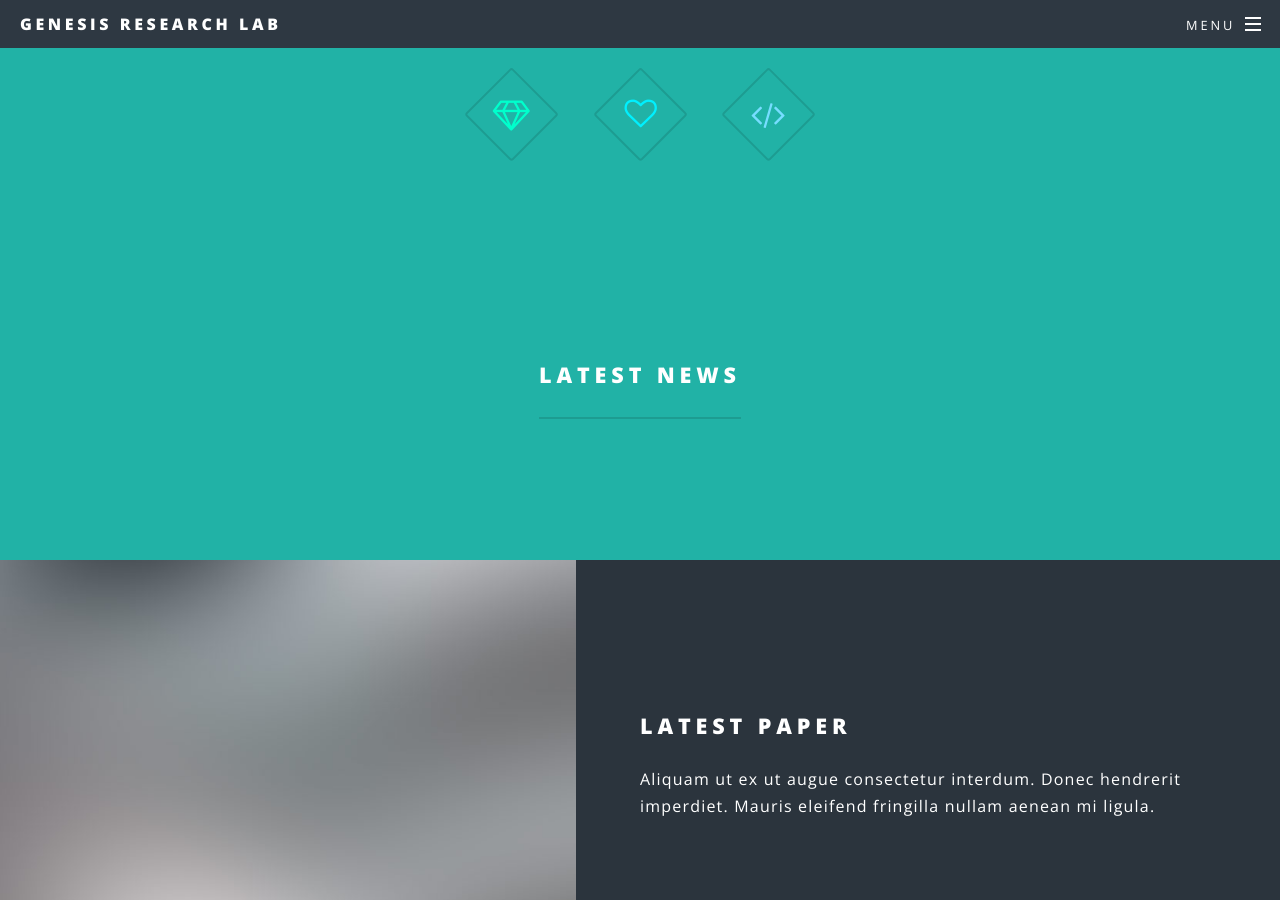
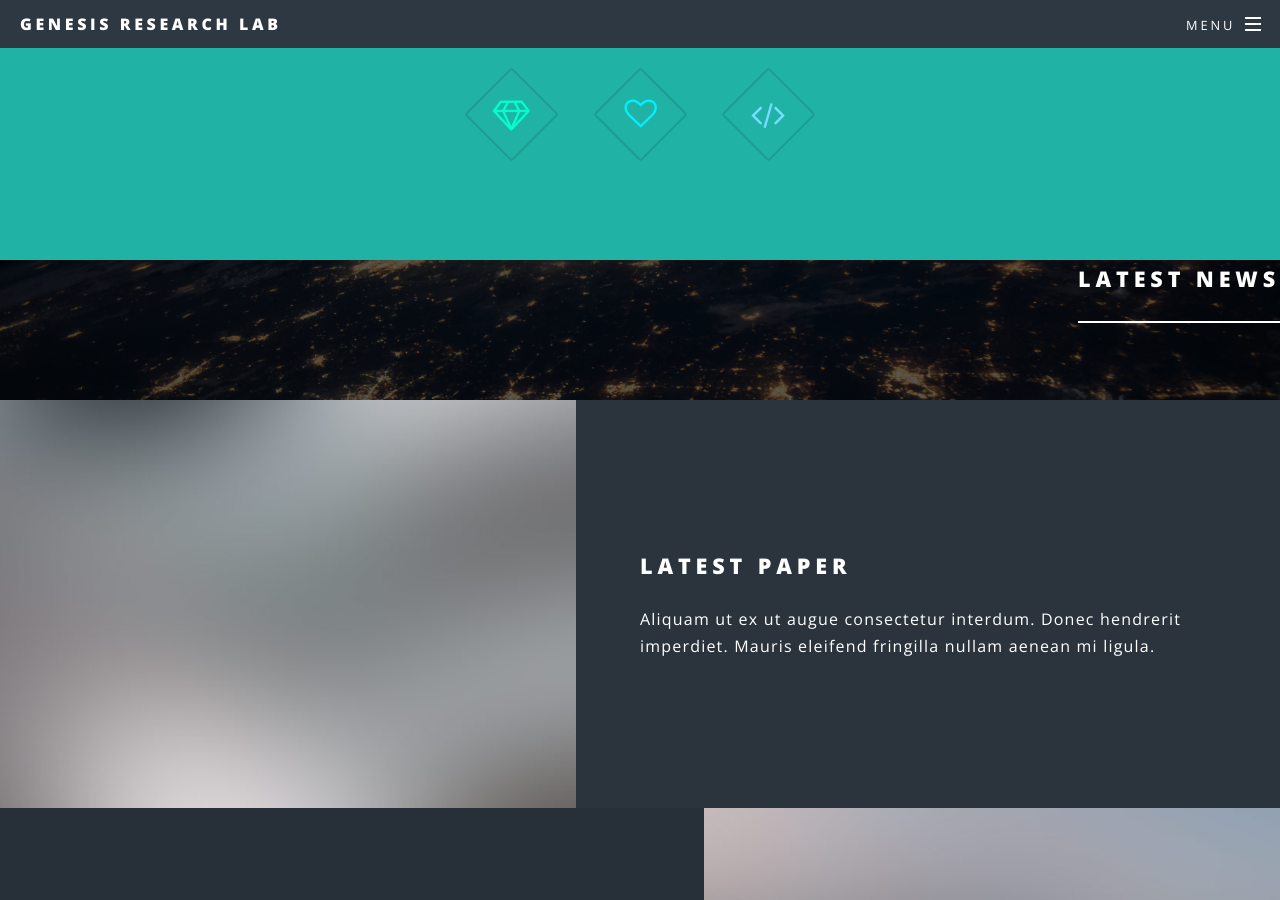
Before and after one commit to genesis-research-lab/genesis-research-lab.github.io, a Jekyll site: the page built from index.html, in a window 1280 px wide and 900 px high, scrolled down 1097 px. Built offline with Jekyll 4.4.1, drawn with Linux system fonts in a browser that asks for light colours.

Commit message:
update home

```diff
--- a/index.html
+++ b/index.html
@@ -25,7 +25,7 @@ layout: landing
 						</div>
 					</section>
 
-					<section id="one" class="wrapper style1 special">
+					<section id="one" class="spotlight">
 						<div class="inner">
 							<header class="major">
 								<h2>Latest News<br /></h2>
```
